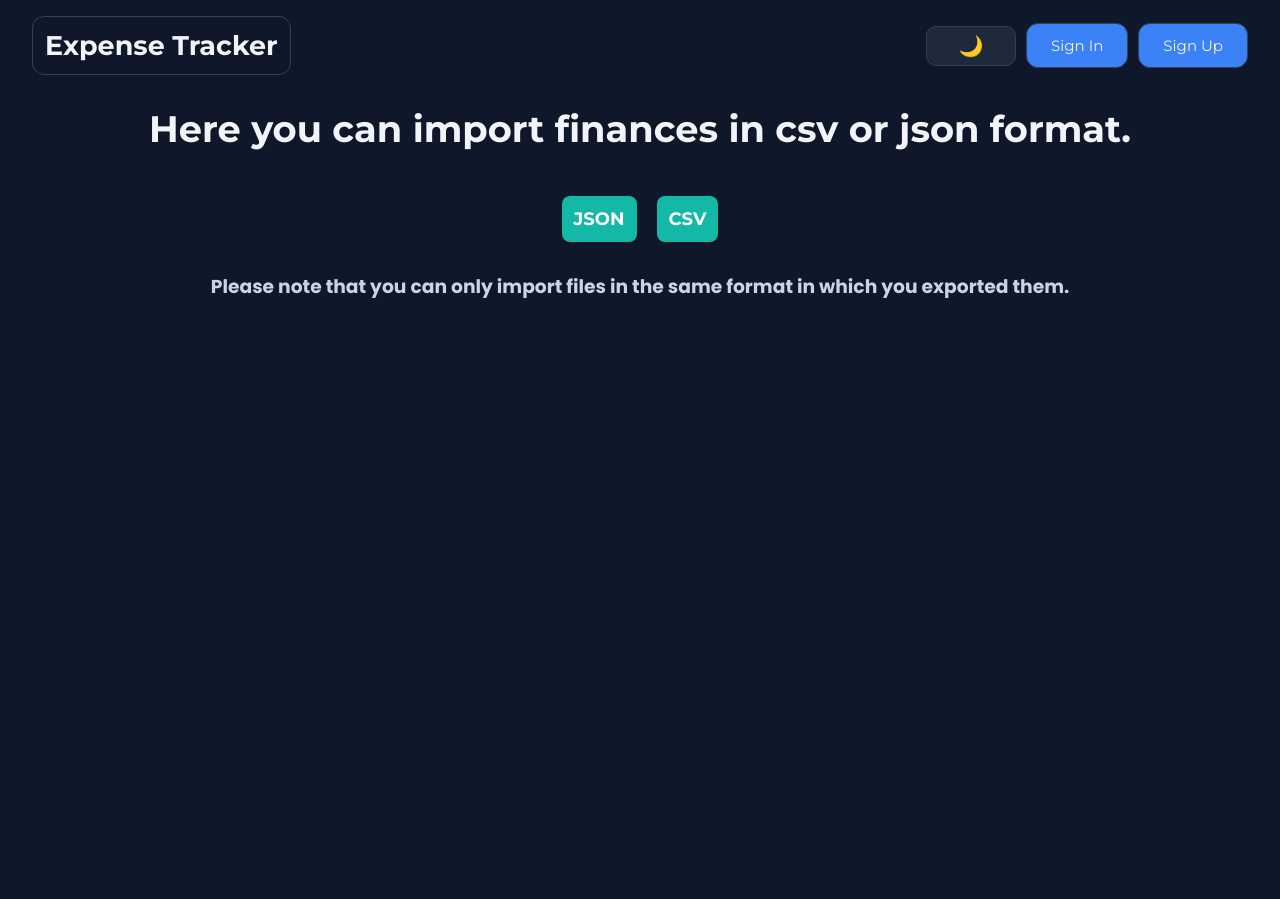
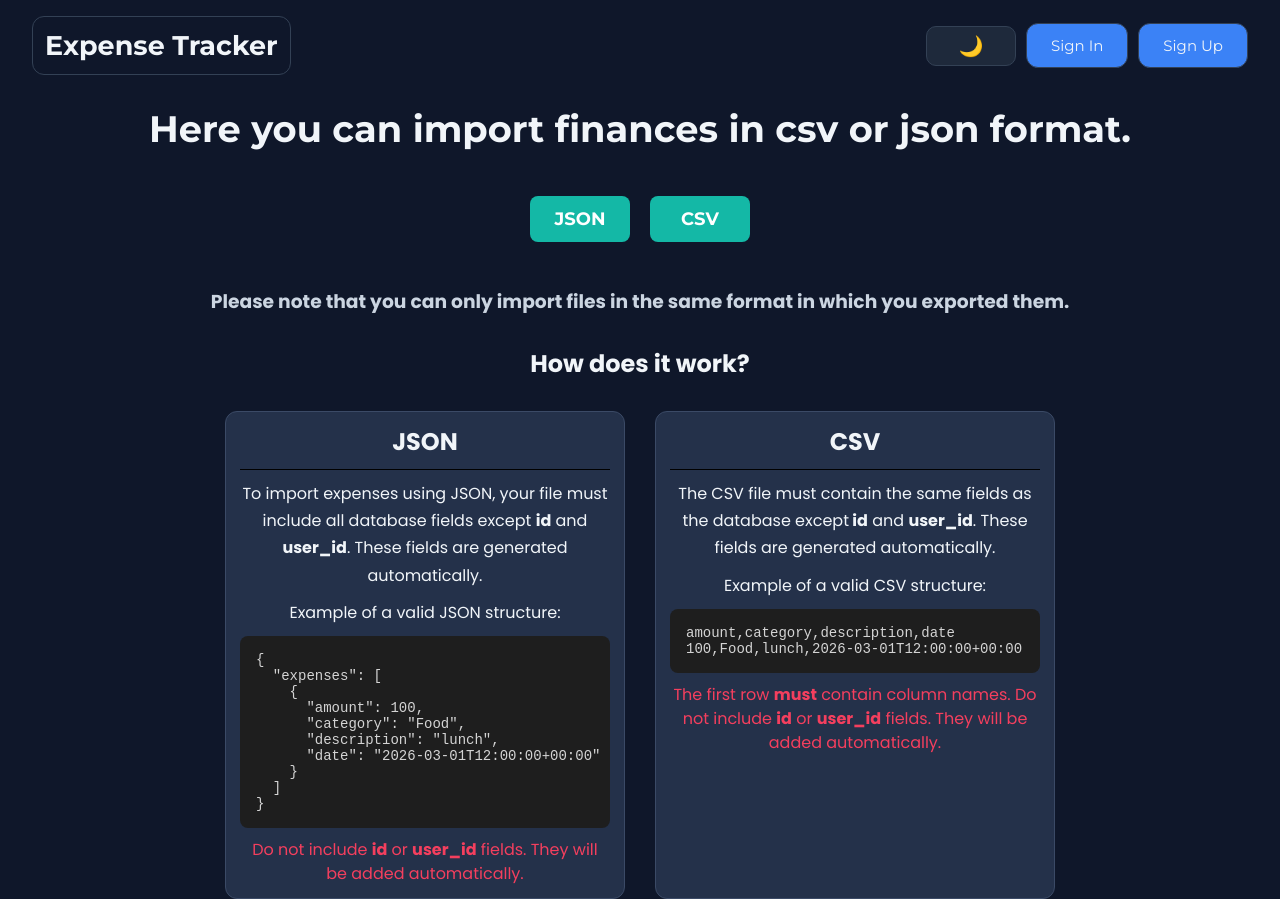
Before and after one commit to endlesssjourney2/finance-tracker, a React (Vite) app: page /import in a window 1280 px wide. Built offline with nearby package versions, Linux system fonts and the light colour scheme; no server answers.

Commit message:
feat: Added guide on how to use Import page
Added a section to the user interface explaining how to import expenses. May be will be changes of the component to make it cleaner.

```diff
--- a/src/pages/Import/Import.module.css
+++ b/src/pages/Import/Import.module.css
@@ -33,6 +33,8 @@
   background-color: var(--color-btn-bg-secondary);
   color: var(--color-btn-text-secondary);
   transition: background-color 0.3s ease;
+  min-width: 100px;
+  text-align: center;
 }
 
 .label:hover {
@@ -43,9 +45,79 @@
   display: flex;
   justify-content: center;
   align-items: center;
-  margin-top: 30px;
+  margin-top: 45px;
 }
 
 .descHeading {
   color: var(--color-text-secondary);
 }
+
+.guide {
+  display: flex;
+  justify-content: center;
+  align-items: center;
+  flex-direction: column;
+}
+
+.titleCont {
+  margin: 30px 0 30px 0;
+  display: flex;
+  justify-content: center;
+  align-items: center;
+}
+
+.guideTitle {
+  color: var(--color-text-primary);
+}
+
+.guideCont {
+  display: flex;
+  justify-content: center;
+  align-items: stretch;
+  gap: 30px;
+  flex-wrap: wrap;
+}
+
+.card {
+  display: flex;
+  align-items: center;
+  flex-direction: column;
+  padding: 12px 14px;
+  border: 1px solid var(--color-card-border);
+  background-color: var(--color-card-bg);
+  border-radius: 12px;
+  color: var(--color-text-primary);
+  gap: 10px;
+  width: 100%;
+  max-width: 400px;
+  min-height: 460px;
+}
+
+.cardTitle {
+  color: var(--color-text-primary);
+}
+
+.text {
+  text-align: center;
+  line-height: 1.7;
+}
+
+.code {
+  background: #1e1e1e;
+  color: #d4d4d4;
+  padding: 16px;
+  border-radius: 8px;
+  font-family: monospace;
+  font-size: 14px;
+  overflow-x: auto;
+  overflow-y: hidden;
+  margin: 0;
+  width: 100%;
+  box-sizing: border-box;
+}
+
+.warning {
+  text-align: center;
+  color: var(--color-error);
+  line-height: 1.5;
+}
--- a/src/pages/Import/Import.tsx
+++ b/src/pages/Import/Import.tsx
@@ -1,10 +1,9 @@
+import { Divider } from "@mui/material";
 import Header from "../../components/Header/Header";
 import { useExpenses } from "../../hooks/useExpenses";
 import { useAuth } from "../Auth/AuthContext";
 import s from "./Import.module.css";
-{
-  /* feature page */
-}
+
 const Import = () => {
   const { user } = useAuth();
   const { importExpensesCsv, importExpensesJSON } = useExpenses(user);
@@ -47,6 +46,60 @@ const Import = () => {
             which you exported them.
           </h3>
         </div>
+        <div className={s.guide}>
+          <div className={s.titleCont}>
+            <h2 className={s.guideTitle}>How does it work?</h2>
+          </div>
+          <div className={s.guideCont}>
+            <div className={s.card}>
+              <h2 className={s.cardTitle}>JSON</h2>
+              <Divider sx={{ background: "#000000", width: "100%" }} />
+              <p className={s.text}>
+                To import expenses using JSON, your file must include all
+                database fields except <b>id</b> and <b>user_id</b>. These
+                fields are generated automatically.
+              </p>
+              <p className={s.text}>Example of a valid JSON structure:</p>
+
+              <pre className={s.code}>
+                {`{
+  "expenses": [
+    {
+      "amount": 100,
+      "category": "Food",
+      "description": "lunch",
+      "date": "2026-03-01T12:00:00+00:00"
+    }
+  ]
+}`}
+              </pre>
+              <p className={s.warning}>
+                Do not include <b>id</b> or <b>user_id</b> fields. They will be
+                added automatically.
+              </p>
+            </div>
+            <div className={s.card}>
+              <h2 className={s.cardTitle}>CSV</h2>
+              <Divider sx={{ background: "#000000", width: "100%" }} />
+              <p className={s.text}>
+                The CSV file must contain the same fields as the database except
+                <b> id</b> and <b>user_id</b>. These fields are generated
+                automatically.
+              </p>
+              <p className={s.text}>Example of a valid CSV structure:</p>
+
+              <pre className={s.code}>
+                {`amount,category,description,date
+100,Food,lunch,2026-03-01T12:00:00+00:00`}
+              </pre>
+              <p className={s.warning}>
+                The first row <b>must</b> contain column names. Do not include{" "}
+                <b>id</b> or <b>user_id</b> fields. They will be added
+                automatically.
+              </p>
+            </div>
+          </div>
+        </div>
       </div>
     </div>
   );
```
